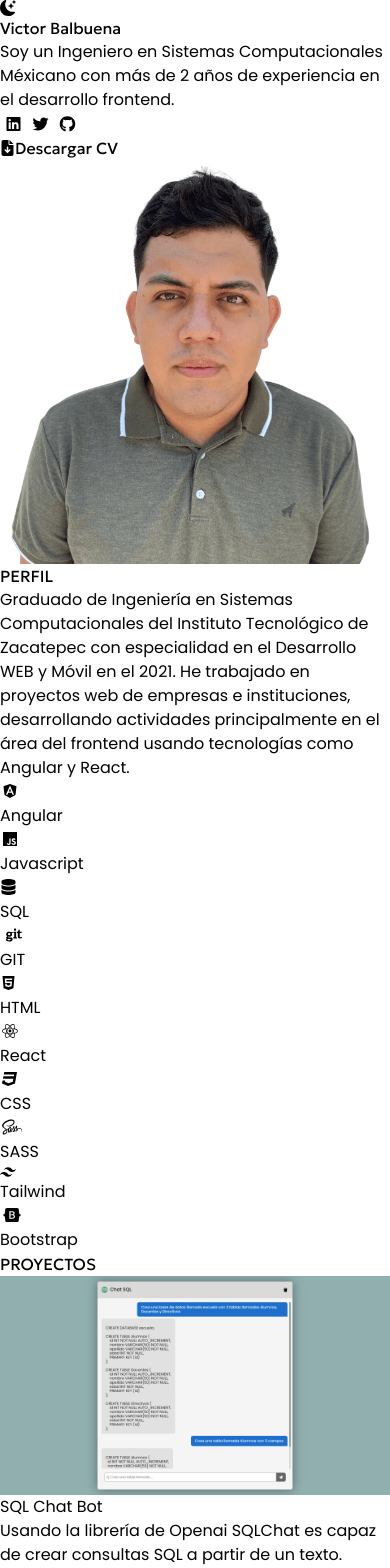
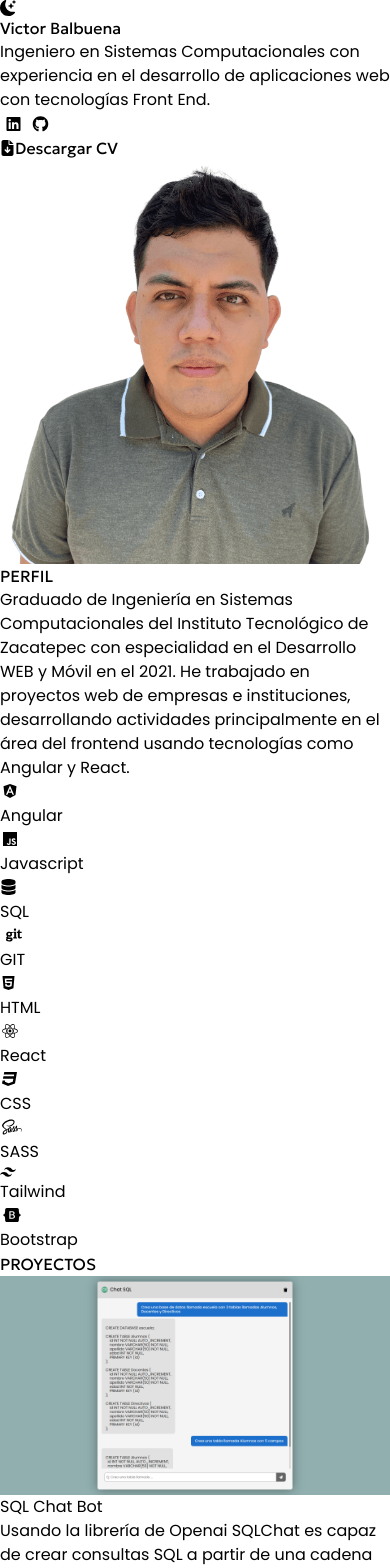
Before and after one commit to victorbalbuena/MyPortfolio, a Next.js app: page / in a window 390 px wide. Shown: the top 1568 px of the page. Built offline with nearby package versions, Linux system fonts and the light colour scheme.

Commit message:
General data changes

```diff
--- a/pages/index.js
+++ b/pages/index.js
@@ -158,8 +158,8 @@ export default function Home() {
             </h2>
 
             <p className="text-md py-5 leading-8 text-gray-800 md:text-xl max-w-lg mx-auto dark:text-gray-300 main-font">
-              Soy un Ingeniero en Sistemas Computacionales Méxicano con más de 2
-              años de experiencia en el desarrollo frontend.
+              Ingeniero en Sistemas Computacionales con experiencia en el
+              desarrollo de aplicaciones web con tecnologías Front End.
             </p>
             <div className="flex items-center justify-center gap-10 mt-6 mb-3">
               <a
@@ -174,7 +174,7 @@ export default function Home() {
                 ></FontAwesomeIcon>
               </a>
 
-              <a
+              {/* <a
                 href="https://twitter.com/VictorBalbue"
                 target="_blank"
                 rel="noreferrer"
@@ -184,7 +184,7 @@ export default function Home() {
                   icon={faTwitter}
                   width={27}
                 ></FontAwesomeIcon>
-              </a>
+              </a> */}
 
               <a
                 href="https://github.com/victorbalbuena"
@@ -431,7 +431,7 @@ Net Core, RxJS, Bootstrap, entre otras.
                 </p>
                 <p className="text-black dark:text-white text-center">
                   Usando la librería de Openai SQLChat es capaz de crear
-                  consultas SQL a partir de un texto.
+                  consultas SQL a partir de una cadena de texto.
                 </p>
                 <p className="text-black dark:text-white mt-4 border-dashed border-black dark:border-blue-100 rounded-lg border-2 py-2 px-5">
                   Angular - Node - Express
@@ -543,8 +543,8 @@ Net Core, RxJS, Bootstrap, entre otras.
                   MOVInfo
                 </p>
                 <p className="text-black text-center dark:text-white">
-                  Aplicaión sobre peliculas para consultar detalles del filme y
-                  crear lista de programas de favoritos.
+                  Aplicaión de peliculas para consultas de detalles del filme y
+                  creación de listas de programas de favoritos.
                 </p>
                 <p className="text-black dark:text-white mt-4 border-dashed border-black dark:border-blue-100 rounded-lg border-2 py-2 px-5 text-center">
                   Angular - CSS - Local Storage
@@ -646,7 +646,7 @@ Net Core, RxJS, Bootstrap, entre otras.
 
       <footer className="bg-gray-200 dark:bg-gray-700">
         <div className="mx-auto max-w-6xl px-10 py-20 md:py-30 flex justify-between">
-          <p className="text-black dark:text-white text-xl md:text-2xl font-bold">
+          <p className="text-black dark:text-white text-2xl md:text-3xl font-bold">
             Victor Balbuena
           </p>
 
@@ -663,7 +663,7 @@ Net Core, RxJS, Bootstrap, entre otras.
               ></FontAwesomeIcon>
             </a>
 
-            <a
+            {/* <a
               href="https://twitter.com/VictorBalbue"
               target="_blank"
               rel="noreferrer"
@@ -673,7 +673,7 @@ Net Core, RxJS, Bootstrap, entre otras.
                 icon={faTwitter}
                 width={27}
               ></FontAwesomeIcon>
-            </a>
+            </a> */}
 
             <a
               href="https://github.com/victorbalbuena"
```
Also changed, not shown: 1 other file (tests, documents, lock files or other folders).
